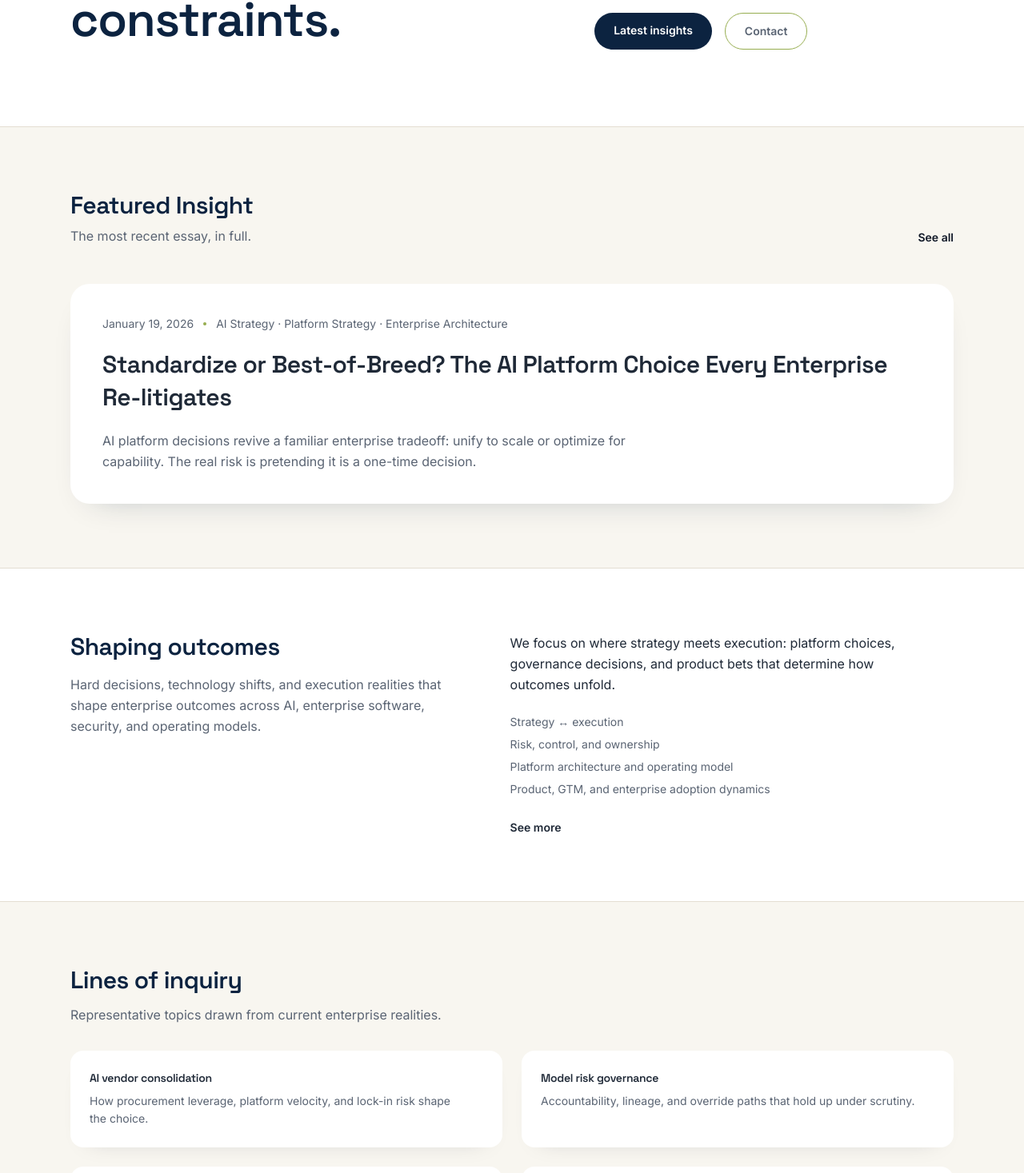
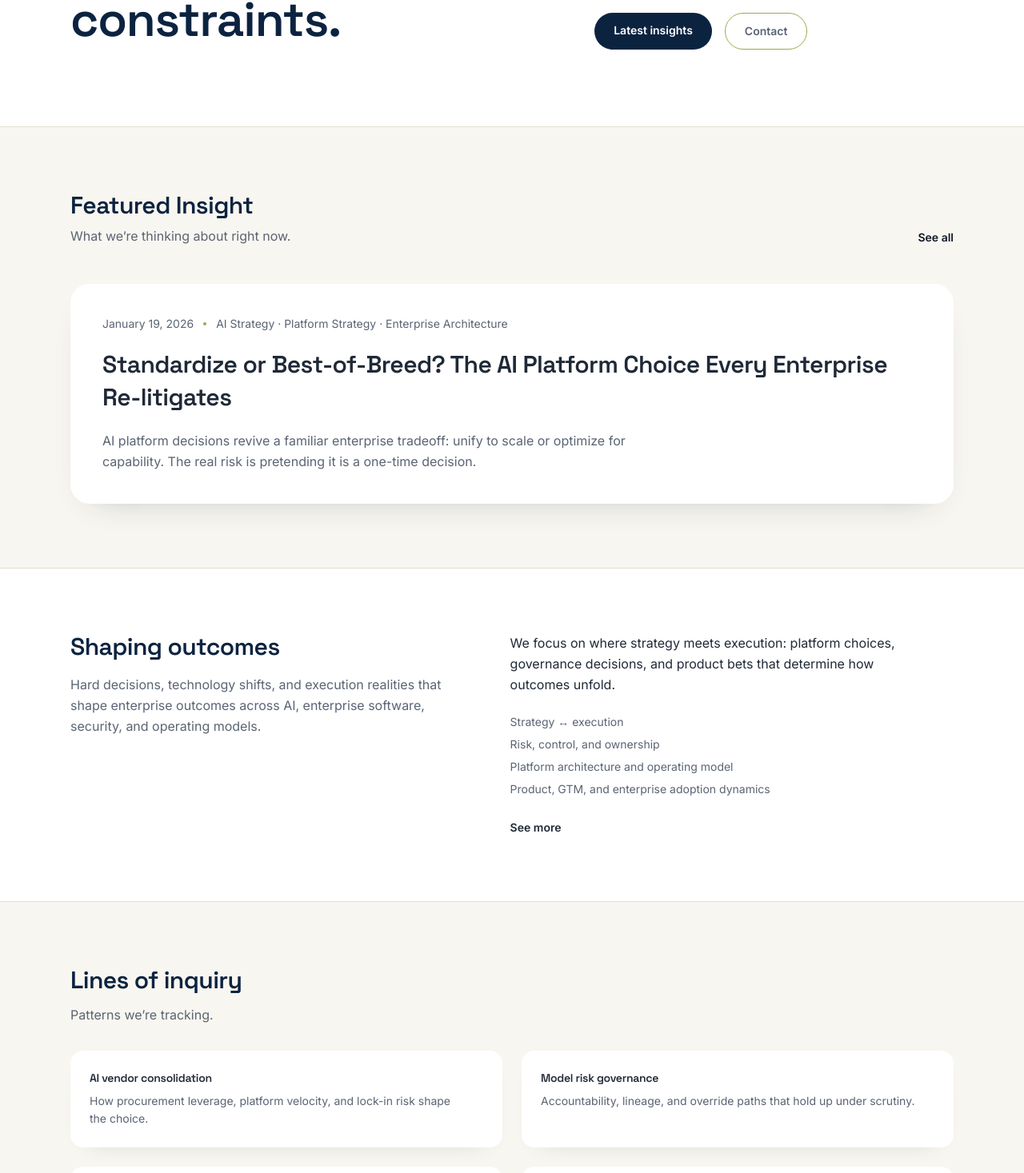
Before and after one commit to ziplabs/remobilizer, a Next.js app: page / in a window 1280 px wide. Shown: the part 430-1897 px from the top of the page at 80% size. Built offline with nearby package versions, Linux system fonts and the light colour scheme.

Commit message:
Refine homepage microcopy

```diff
--- a/app/page.tsx
+++ b/app/page.tsx
@@ -53,7 +53,7 @@ export default function Home() {
                   Featured Insight
                 </h2>
                 <p className="mt-2 text-[color:var(--muted)]">
-                  The most recent essay, in full.
+                  What we’re thinking about right now.
                 </p>
               </div>
               <Link
@@ -130,7 +130,7 @@ export default function Home() {
               Lines of inquiry
             </h2>
             <p className="max-w-2xl text-base leading-relaxed text-[color:var(--muted)]">
-              Representative topics drawn from current enterprise realities.
+              Patterns we’re tracking.
             </p>
           </div>
           <div className="grid gap-6 md:grid-cols-2">
```
